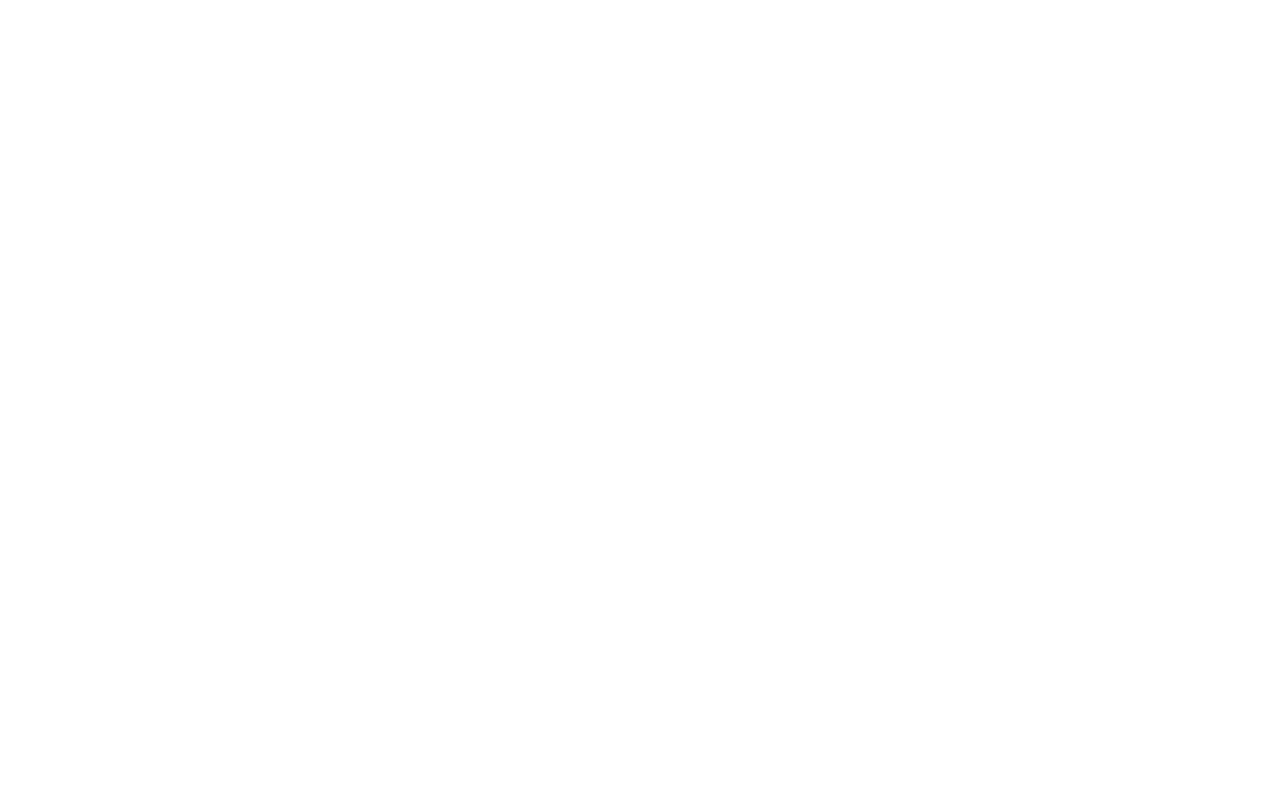
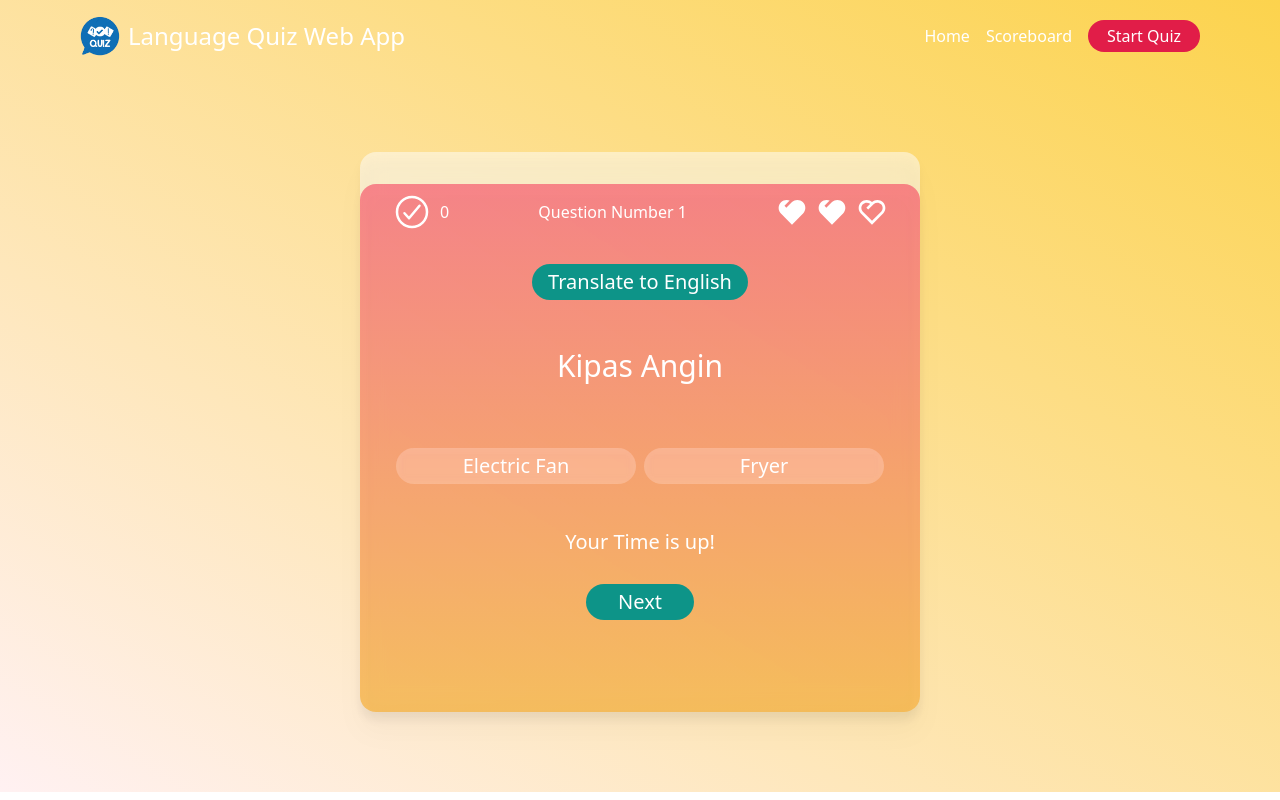
Before and after one commit to orymikoto/webquiz, a React (Vite) app in the folder frontend/: page /quiz/english-indonesia in a window 1280 px wide. Before the commit this address had no page. Built offline with nearby package versions, Linux system fonts and the light colour scheme.

Commit message:
add language option

```diff
--- a/frontend/src/App.jsx
+++ b/frontend/src/App.jsx
@@ -1,14 +1,16 @@
 import { Routes, Route } from 'react-router-dom';
 import React from 'react';
 import HomePage from './pages/HomePage';
-import QuizPage from './pages/QuizPage';
+import QuizPageIndtoEng from './pages/QuizPageIndtoEng';
+import QuizPageEngtoInd from './pages/QuizPageEngtoInd';
 
 function App() {
   return (
     <div className="App ">
       <Routes>
         <Route path="/" element={<HomePage />} />
-        <Route path="/quiz" element={<QuizPage />} />
+        <Route path="/quiz/indonesia-english" element={<QuizPageIndtoEng />} />
+        <Route path="/quiz/english-indonesia" element={<QuizPageEngtoInd />} />
       </Routes>
     </div>
   );
--- a/frontend/src/components/HealthBar.jsx
+++ b/frontend/src/components/HealthBar.jsx
@@ -2,7 +2,7 @@
 import { RiHeart2Fill, RiHeart2Line } from 'react-icons/ri';
 import { IoCheckmarkCircleOutline } from 'react-icons/io5';
 
-export default function HealthBar({ lives = 2, score = 255, soal = 21 }) {
+export default function HealthBar({ lives = 2, score = 255, soal = 21, language = 0 }) {
   return (
     <div className="flex w-full justify-between px-8 items-center my-2">
       <div className="flex font-medium text-white gap-x-2 items-center text-2xl">
@@ -10,7 +10,9 @@
         <p className="text-white font-medium text-[16px]">{score}</p>
       </div>
       <div className="text-white">
-        <p className="font-medium">Soal ke-{soal + 1}</p>
+        <p className="font-medium">
+          {language == 0 ? `Soal ke-${soal + 1}` : `Question Number ${soal + 1}`}
+        </p>
       </div>
       <div className="flex items-center gap-x-2 ">
         {Array(lives)
--- /dev/null
+++ b/frontend/src/components/Popup/SelectLanguange.jsx
@@ -0,0 +1,26 @@
+import React from 'react';
+import { Link } from 'react-router-dom';
+
+export default function SelectLanguange({ controller }) {
+  return (
+    <div
+      onClick={() => controller(false)}
+      className="z-10 bg-black/50 w-full h-screen relative flex items-center justify-center">
+      <div className="absolute text-white w-[20rem] h-[10rem] gap-y-4 rounded-lg bg-white items-center justify-center flex flex-col">
+        <p className="text-2xl text-neutral-700 ">Pilih Bahasa</p>
+        <div className="flex font-comforta gap-x-2">
+          <Link
+            to={'/quiz/indonesia-english'}
+            className="bg-rose-600/50 duration-200 cursor-pointer px-4 py-1 hover:bg-rose-600/75 rounded-md">
+            Indonesia
+          </Link>
+          <Link
+            to={'/quiz/english-indonesia'}
+            className="bg-rose-600/50 duration-200 cursor-pointer px-4 py-1 hover:bg-rose-600/75 rounded-md">
+            English
+          </Link>
+        </div>
+      </div>
+    </div>
+  );
+}
--- a/frontend/src/pages/HomePage.jsx
+++ b/frontend/src/pages/HomePage.jsx
@@ -11,9 +11,11 @@
 import 'swiper/css/pagination';
 import 'swiper/css/scrollbar';
 import { Link } from 'react-router-dom';
+import SelectLanguange from '../components/Popup/SelectLanguange';
 
 export default function HomePage() {
   // const [Description, setDescription] = useState(0);
+  const [Languange, setLanguange] = useState(false);
 
   return (
     <div className="w-full bg-neutral-200 bg-cover min-h-full ">
@@ -26,11 +28,11 @@
               TIME
             </h1>
             <div className="flex my-8 gap-x-4">
-              <Link
-                to={'/quiz'}
+              <div
+                onClick={() => setLanguange(true)}
                 className="2xl:w-[15rem] xl:w-[12rem] 2xl:py-2 py-1 px-2 shadow-md bg-amber-400 cursor-pointer duration-200 ease-in-out hover:bg-white hover:text-amber-400 rounded-full text-center text-white font-medium text-2xl">
                 Start Quiz
-              </Link>
+              </div>
               <Link
                 to={'/about'}
                 className="2xl:w-[15rem] xl:w-[12rem] 2xl:py-2 py-1 px-2 shadow-md bg-neutral-800 cursor-pointer duration-200 ease-in-out hover:bg-white hover:text-neutral-800  rounded-full text-center text-white font-medium text-2xl">
@@ -54,6 +56,7 @@
         <div className=" absolute bg-[url('cloud.png')] bg-cover w-[32rem] opacity-70 h-[18rem] right-0 bottom-0 z-10"></div>
         <div className="absolute bottom-0 right-2 bg-[url('/study.png')] bg-cover min-w-[24rem] min-h-[19rem] z-10"></div>
       </div>
+      {Languange ? <SelectLanguange /> : null}
 
       {/* <NavigationBar />
       <div className="flex items-center  justify-center">
--- a/frontend/src/pages/QuizPage.jsx
+++ b/frontend/src/pages/QuizPageEngtoInd.jsx
@@ -3,8 +3,9 @@
 import Countdown from 'react-countdown';
 import { AiOutlineCheckCircle } from 'react-icons/ai';
 import CompletedQuiz from '../components/CompletedQuiz';
+import NavigationBar from '../components/NavigationBar';
 
-export default function QuizPage() {
+export default function QuizPageIndtoEng() {
   // Variable untuk menyimpan kebenaran jawaban
   const [Answer, setAnswer] = useState(null);
 
@@ -21,7 +22,7 @@
   const [Score, setScore] = useState(0);
 
   // Variable untuk mengecek apakah soal sudah sampai terakhir atau belum
-  const [Completed, setCompleted] = useState(true);
+  const [Completed, setCompleted] = useState(false);
 
   // Variable fungsi untuk mereturn tag paragraf apabila waktu untuk menjawab soal telah habis
   const Timeup = () => <p className="text-xl font-medium text-white my-7">Your Time is up!</p>;
@@ -114,13 +115,15 @@
   // console.log(question.length, Soal);
 
   return (
-    <div className="bg-gradient-to-tr from-rose-50 to-amber-200 w-[100vw] h-[100vh] flex items-center justify-center">
-      <div className="absolute w-[35rem] h-[35rem] rounded-2xl flex flex-col justify-end bg-white/50 backdrop-blur-md drop-shadow-xl ">
+    <div className="bg-gradient-to-tr  from-rose-50 to-amber-300 w-[100vw] h-full">
+      <NavigationBar />
+      <div className=" flex justify-center relative items-center w-full h-[90vh]">
+        <div className=" absolute w-[35rem] h-[35rem] rounded-2xl flex flex-col justify-end bg-white/50 backdrop-blur-md drop-shadow-xl ">
           {Completed ? (
-          <CompletedQuiz score={210} />
+            <CompletedQuiz score={Score} />
           ) : (
             <div className="h-[33rem] bg-gradient-to-b from-rose-500/60 to-amber-500/60 rounded-2xl">
-            <HealthBar soal={Soal} score={Score} lives={Lives} />
+              <HealthBar soal={Soal} score={Score} lives={Lives} language={1} />
               <div className="my-8 w-[35rem] h-[25rem] text-xl text-white text-center flex flex-col items-center ">
                 <div className="px-4 py-1 bg-teal-600 rounded-full">
                   <h1>Translate to English</h1>
@@ -143,7 +146,7 @@
                   <div
                     onClick={() => {
                       if (!Finish) {
-                      pilihJawaban(question[Soal].a.correct);
+                        pilihJawaban(question[Soal].b.correct);
                       }
                     }}
                     className={` px-2 py-1 bg-white/25 from-white/25 to-white/25 rounded-full backdrop-blur-sm w-[15rem] ${
@@ -184,5 +187,6 @@
           )}
         </div>
       </div>
+    </div>
   );
 }
```
Lines whose indentation alone changed are shown as unchanged.
